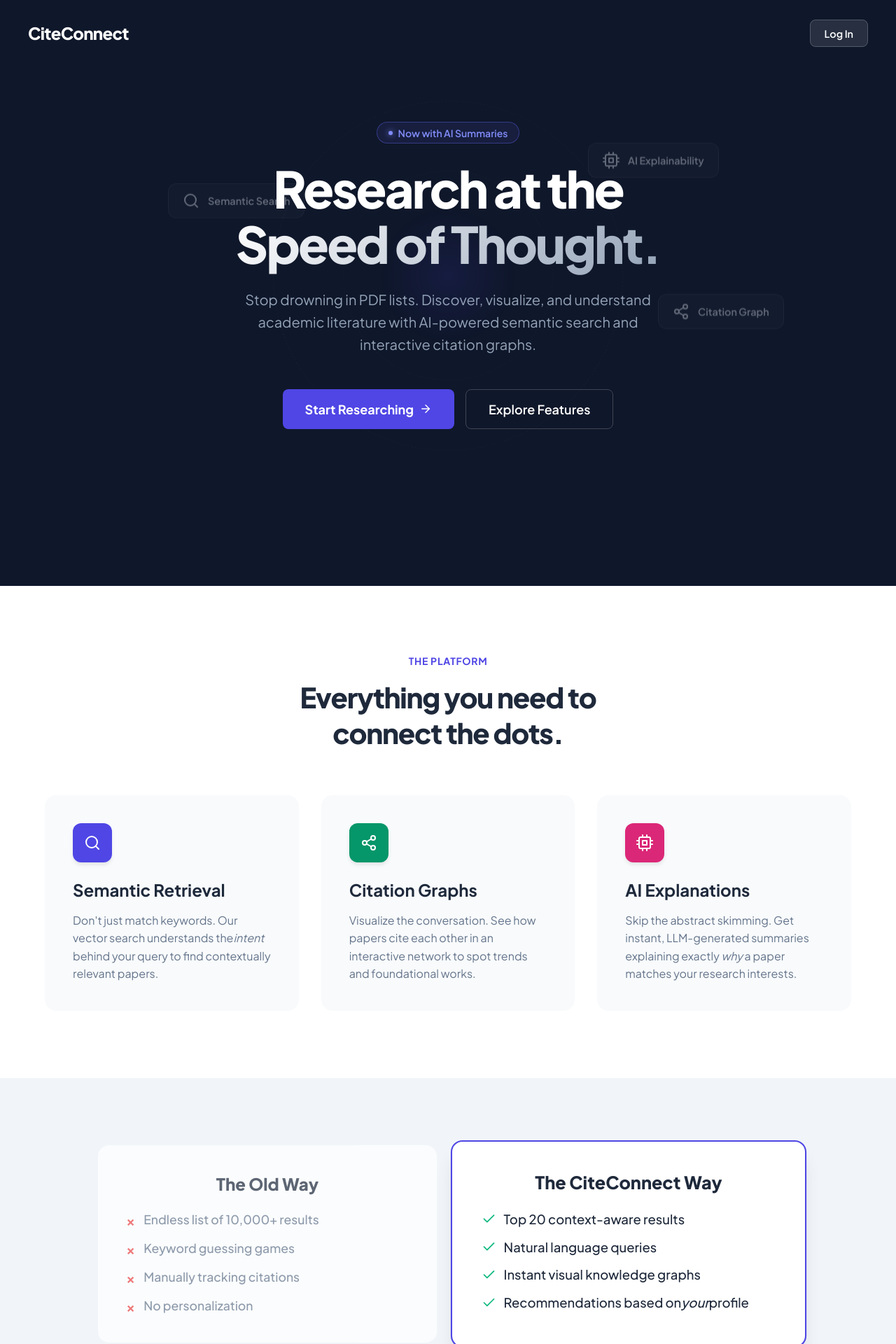
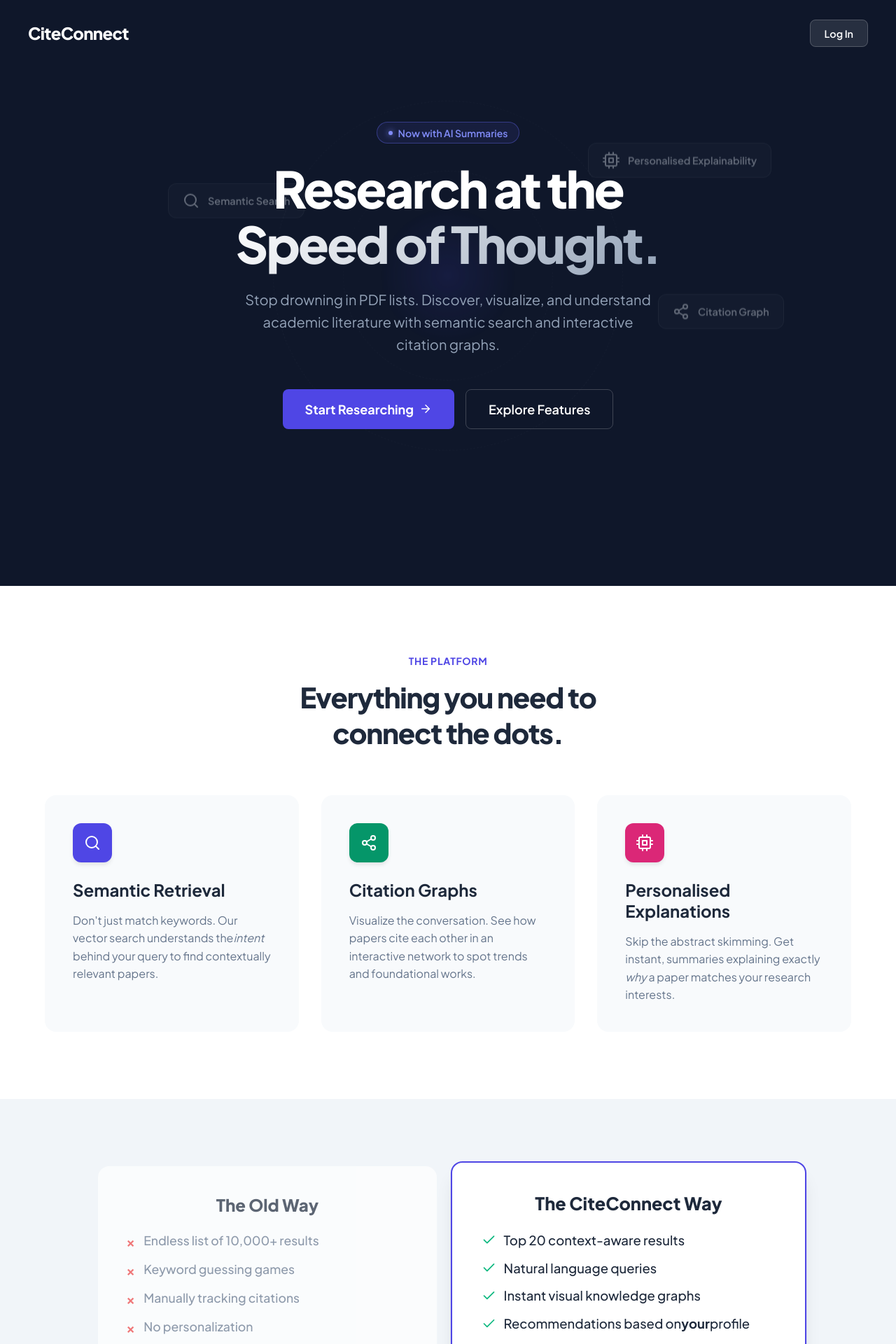
Before and after one commit to Cite-Connect/pulp, a Next.js app: page / in a window 1280 px wide. Shown: the top 1920 px of the page at 70% size. Built offline with nearby package versions, Linux system fonts and the light colour scheme.

Commit message:
minor changes

```diff
--- a/src/app/page.tsx
+++ b/src/app/page.tsx
@@ -28,7 +28,7 @@
           </HeroTitle>
           <HeroSubtitle>
             Stop drowning in PDF lists. Discover, visualize, and understand academic
-            literature with AI-powered semantic search and interactive citation graphs.
+            literature with semantic search and interactive citation graphs.
           </HeroSubtitle>
 
           <ButtonGroup>
@@ -53,7 +53,7 @@
             </FloatingCard>
             <FloatingCard $top={10} $left={70} $delay={4}>
               <FiCpu size={24} />
-              <CardText>AI Explainability</CardText>
+              <CardText>Personalised Explainability</CardText>
             </FloatingCard>
 
             <CenterOrb />
@@ -96,9 +96,9 @@
             <IconBox $color="#db2777">
               <FiCpu color="white" size={24} />
             </IconBox>
-            <CardTitle>AI Explanations</CardTitle>
+            <CardTitle>Personalised Explanations</CardTitle>
             <CardDescription>
-              Skip the abstract skimming. Get instant, LLM-generated summaries
+              Skip the abstract skimming. Get instant, summaries
               explaining exactly <i>why</i> a paper matches your research interests.
             </CardDescription>
           </FeatureCard>
@@ -123,7 +123,7 @@
               <CompItem><Check /> Top 20 context-aware results</CompItem>
               <CompItem><Check /> Natural language queries</CompItem>
               <CompItem><Check /> Instant visual knowledge graphs</CompItem>
-              <CompItem><Check /> Recommendations based on <i>your</i> profile</CompItem>
+              <CompItem><Check /> Recommendations based on <b> your </b> profile</CompItem>
             </CompList>
           </RightComp>
         </ComparisonContainer>
```
